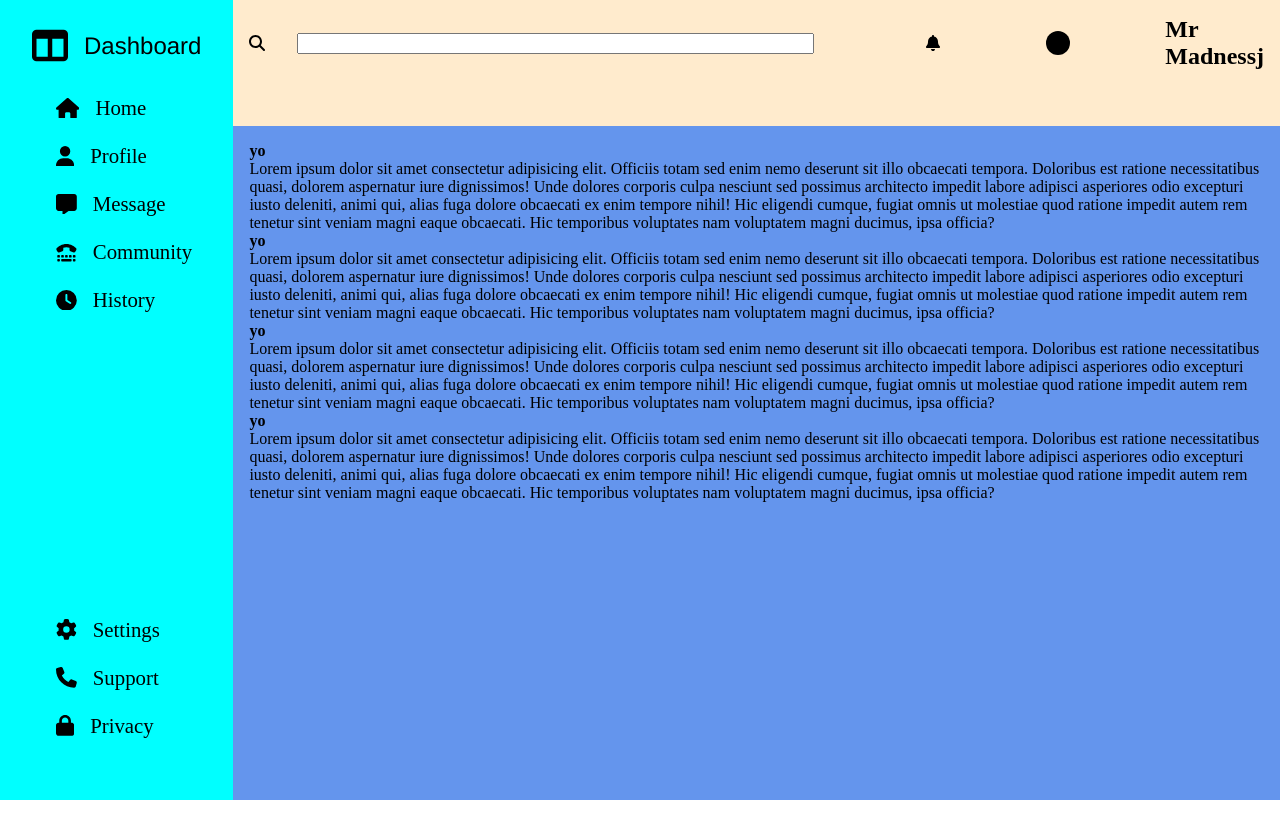
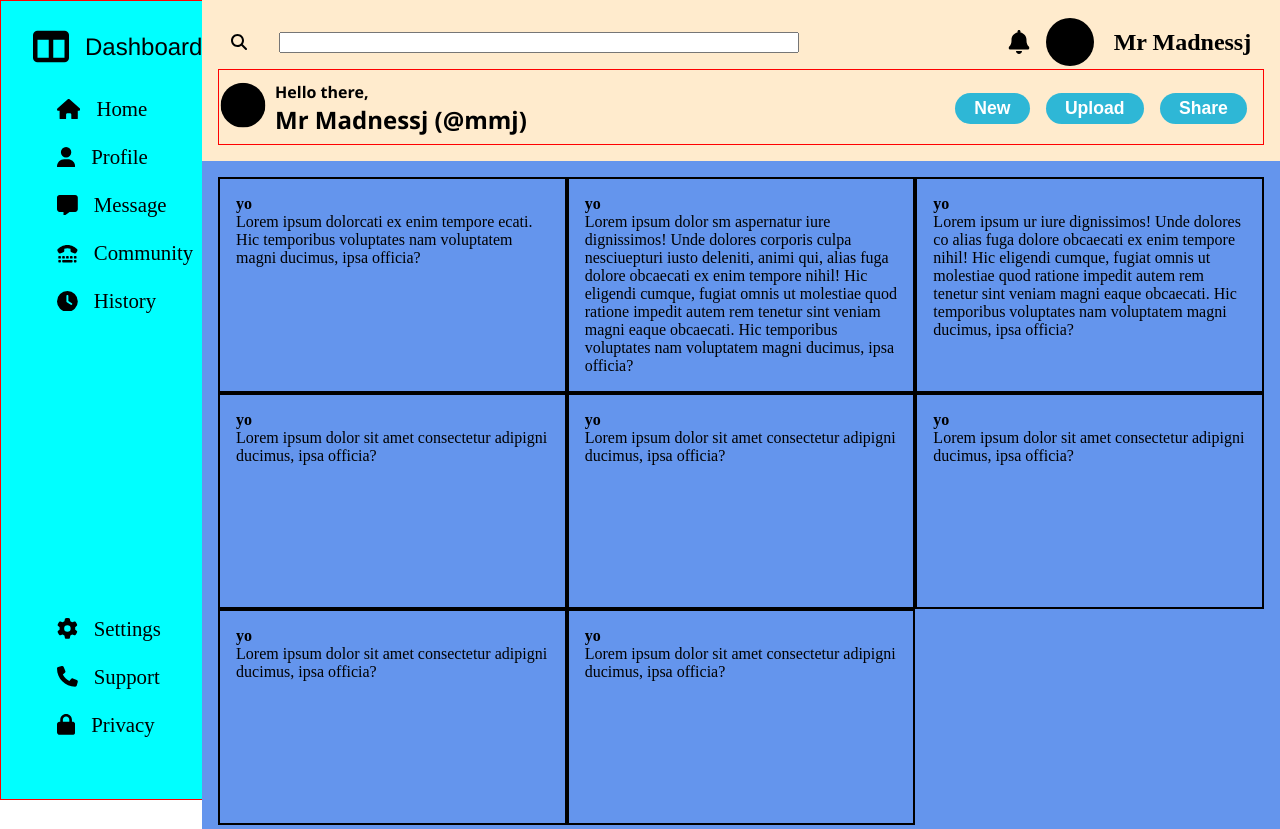
Before and after one commit to MrMadnessj/dashboard, a plain HTML site: page index.html in a window 1280 px wide. Shown: the top 829 px of the page. Before the commit the page ends 806 px from the top, so only its background shows below. Drawn offline with Linux system fonts and the light colour scheme.

Commit message:
added header bar and made fixed sidebar

```diff
--- a/index.html
+++ b/index.html
@@ -56,6 +56,7 @@
             </div>
 
         </div>
+        <div class="right-side">
             <div class="header-panel">
                 <div class="first-panel">
                     <div class="search-panel">
@@ -64,36 +65,79 @@
                     </div>
 
                     <div class="notification-panel">
-                    <svg xmlns="http://www.w3.org/2000/svg" height="1em" viewBox="0 0 448 512"><!--! Font Awesome Free 6.4.0 by @fontawesome - https://fontawesome.com License - https://fontawesome.com/license (Commercial License) Copyright 2023 Fonticons, Inc. --><path d="M224 0c-17.7 0-32 14.3-32 32V51.2C119 66 64 130.6 64 208v18.8c0 47-17.3 92.4-48.5 127.6l-7.4 8.3c-8.4 9.4-10.4 22.9-5.3 34.4S19.4 416 32 416H416c12.6 0 24-7.4 29.2-18.9s3.1-25-5.3-34.4l-7.4-8.3C401.3 319.2 384 273.9 384 226.8V208c0-77.4-55-142-128-156.8V32c0-17.7-14.3-32-32-32zm45.3 493.3c12-12 18.7-28.3 18.7-45.3H224 160c0 17 6.7 33.3 18.7 45.3s28.3 18.7 45.3 18.7s33.3-6.7 45.3-18.7z"/></svg>
-                    <svg xmlns="http://www.w3.org/2000/svg" height="1.5em" viewBox="0 0 512 512"><!--! Font Awesome Free 6.4.0 by @fontawesome - https://fontawesome.com License - https://fontawesome.com/license (Commercial License) Copyright 2023 Fonticons, Inc. --><path d="M256 512A256 256 0 1 0 256 0a256 256 0 1 0 0 512z"/></svg>
+                        <svg class="bell" xmlns="http://www.w3.org/2000/svg" height="1em" viewBox="0 0 448 512"><!--! Font Awesome Free 6.4.0 by @fontawesome - https://fontawesome.com License - https://fontawesome.com/license (Commercial License) Copyright 2023 Fonticons, Inc. --><path d="M224 0c-17.7 0-32 14.3-32 32V51.2C119 66 64 130.6 64 208v18.8c0 47-17.3 92.4-48.5 127.6l-7.4 8.3c-8.4 9.4-10.4 22.9-5.3 34.4S19.4 416 32 416H416c12.6 0 24-7.4 29.2-18.9s3.1-25-5.3-34.4l-7.4-8.3C401.3 319.2 384 273.9 384 226.8V208c0-77.4-55-142-128-156.8V32c0-17.7-14.3-32-32-32zm45.3 493.3c12-12 18.7-28.3 18.7-45.3H224 160c0 17 6.7 33.3 18.7 45.3s28.3 18.7 45.3 18.7s33.3-6.7 45.3-18.7z"/></svg>
+                        <svg class="profile" xmlns="http://www.w3.org/2000/svg" height="1.5em" viewBox="0 0 512 512"><!--! Font Awesome Free 6.4.0 by @fontawesome - https://fontawesome.com License - https://fontawesome.com/license (Commercial License) Copyright 2023 Fonticons, Inc. --><path d="M256 512A256 256 0 1 0 256 0a256 256 0 1 0 0 512z"/></svg>
+
                         <h2>Mr Madnessj</h2>
                     </div>
                 </div>
                 <div class="second-panel">
                     <div class="profile-panel">
-
+                        <div class="pro">
+                            <svg class="profile" xmlns="http://www.w3.org/2000/svg" height="1em" viewBox="0 0 512 512"><!--! Font Awesome Free 6.4.0 by @fontawesome - https://fontawesome.com License - https://fontawesome.com/license (Commercial License) Copyright 2023 Fonticons, Inc. --><path d="M256 512A256 256 0 1 0 256 0a256 256 0 1 0 0 512z"/></svg>
+                        </div>
+                        <div class="gretting">
+                            <p class="hello">Hello there,</p>
+                            <p class="username">Mr Madnessj (@mmj)</p>
+                        </div>
                     </div>
                     <div class="contorl-panel">
-
+                        <button>New</button>
+                        <button>Upload</button>
+                        <button>Share</button>
                     </div>
                 </div>
             </div>
+
             <div class="body-panel">
                 <div>
                     <h4>yo</h4>
-                <p>Lorem ipsum dolor sit amet consectetur adipisicing elit. Officiis totam sed enim nemo deserunt sit illo obcaecati tempora. Doloribus est ratione necessitatibus quasi, dolorem aspernatur iure dignissimos! Unde dolores corporis culpa nesciunt sed possimus architecto impedit labore adipisci asperiores odio excepturi iusto deleniti, animi qui, alias fuga dolore obcaecati ex enim tempore nihil! Hic eligendi cumque, fugiat omnis ut molestiae quod ratione impedit autem rem tenetur sint veniam magni eaque obcaecati. Hic temporibus voluptates nam voluptatem magni ducimus, ipsa officia?</p>
+                    <p>Lorem ipsum dolorcati ex enim tempore ecati. Hic temporibus voluptates nam voluptatem magni ducimus, ipsa officia?</p>
                 </div>
                 <div>
                     <h4>yo</h4>
-                <p>Lorem ipsum dolor sit amet consectetur adipisicing elit. Officiis totam sed enim nemo deserunt sit illo obcaecati tempora. Doloribus est ratione necessitatibus quasi, dolorem aspernatur iure dignissimos! Unde dolores corporis culpa nesciunt sed possimus architecto impedit labore adipisci asperiores odio excepturi iusto deleniti, animi qui, alias fuga dolore obcaecati ex enim tempore nihil! Hic eligendi cumque, fugiat omnis ut molestiae quod ratione impedit autem rem tenetur sint veniam magni eaque obcaecati. Hic temporibus voluptates nam voluptatem magni ducimus, ipsa officia?</p>
+                    <p>Lorem ipsum dolor sm aspernatur iure dignissimos! Unde dolores corporis culpa nesciuepturi iusto deleniti, animi qui, alias fuga dolore obcaecati ex enim tempore nihil! Hic eligendi cumque, fugiat omnis ut molestiae quod ratione impedit autem rem tenetur sint veniam magni eaque obcaecati. Hic temporibus voluptates nam voluptatem magni ducimus, ipsa officia?</p>
                 </div>
                 <div>
+                    <div>
                         <h4>yo</h4>
-                <p>Lorem ipsum dolor sit amet consectetur adipisicing elit. Officiis totam sed enim nemo deserunt sit illo obcaecati tempora. Doloribus est ratione necessitatibus quasi, dolorem aspernatur iure dignissimos! Unde dolores corporis culpa nesciunt sed possimus architecto impedit labore adipisci asperiores odio excepturi iusto deleniti, animi qui, alias fuga dolore obcaecati ex enim tempore nihil! Hic eligendi cumque, fugiat omnis ut molestiae quod ratione impedit autem rem tenetur sint veniam magni eaque obcaecati. Hic temporibus voluptates nam voluptatem magni ducimus, ipsa officia?</p>
+                        <p>Lorem ipsum ur iure dignissimos! Unde dolores co alias fuga dolore obcaecati ex enim tempore nihil! Hic eligendi cumque, fugiat omnis ut molestiae quod ratione impedit autem rem tenetur sint veniam magni eaque obcaecati. Hic temporibus voluptates nam voluptatem magni ducimus, ipsa officia?</p>
+                    </div>
                 </div>
                 <div>
+                    <div>
                         <h4>yo</h4>
-                <p>Lorem ipsum dolor sit amet consectetur adipisicing elit. Officiis totam sed enim nemo deserunt sit illo obcaecati tempora. Doloribus est ratione necessitatibus quasi, dolorem aspernatur iure dignissimos! Unde dolores corporis culpa nesciunt sed possimus architecto impedit labore adipisci asperiores odio excepturi iusto deleniti, animi qui, alias fuga dolore obcaecati ex enim tempore nihil! Hic eligendi cumque, fugiat omnis ut molestiae quod ratione impedit autem rem tenetur sint veniam magni eaque obcaecati. Hic temporibus voluptates nam voluptatem magni ducimus, ipsa officia?</p>
+                        <p>Lorem ipsum dolor sit amet consectetur adipigni ducimus, ipsa officia?</p>
+                    </div>
+                </div>
+
+                <div>
+                    <div>
+                        <h4>yo</h4>
+                        <p>Lorem ipsum dolor sit amet consectetur adipigni ducimus, ipsa officia?</p>
+                    </div>
+                </div>
+
+                <div>
+                    <div>
+                        <h4>yo</h4>
+                        <p>Lorem ipsum dolor sit amet consectetur adipigni ducimus, ipsa officia?</p>
+                    </div>
+                </div>
+
+                <div>
+                    <div>
+                        <h4>yo</h4>
+                        <p>Lorem ipsum dolor sit amet consectetur adipigni ducimus, ipsa officia?</p>
+                    </div>
+                </div>
+
+                <div>
+                    <div>
+                        <h4>yo</h4>
+                        <p>Lorem ipsum dolor sit amet consectetur adipigni ducimus, ipsa officia?</p>
+                    </div>
+                </div>
             </div>
         </div>
     </div>
--- a/static/style.css
+++ b/static/style.css
@@ -15,9 +15,14 @@
 
 
 .side-panel{
+    height: 100%;
     background-color: aqua;
     padding: 1rem;
+    grid-column: 1 / 2;
     grid-row: 1 / 3;
+    position: fixed;
+    top: 0; left: 0; right: 0; bottom: 0;
+    border: 1px solid red;
 }
 
 
@@ -33,7 +38,10 @@
     grid-row: 2 / 3;
 }
 
-
+.right-side{
+    position: relative;
+    grid-column: 2 / 3;
+}
 
 /*dashboard*/
 .dash-container{
@@ -88,7 +96,10 @@ li{
     display: flex;
     justify-content: space-between;
     align-items: center;
+
+    margin: 0.8rem;
 }
+
 
 .search-panel{
     display: flex;
@@ -97,15 +108,78 @@ li{
 }
 
 .notification-panel{
-    display: grid;
+    display: flex;
     align-items: center;
     justify-content: flex-end;
     gap: 2rem;
     flex: 1;
-    grid-template-columns: 1fr 1fr 1fr;
+
+}
+
+.bell{
+    transform: scale(1.5);
+}
+
+.profile{
+    transform: scale(2);
 }
 
 .searchbar{
     flex: 1;
     margin: 0 7rem 0 2rem;
 }
+
+
+.second-panel{
+    display: flex;
+    justify-content: space-between;
+    align-items: center;
+    padding: 0.7rem 1rem 0.5rem 1rem;
+    border: 1px solid red;
+}
+
+.profile-panel{
+    font-family: 'Segoe UI', Tahoma, Geneva, Verdana, sans-serif;
+    font-weight: 800;
+    display: flex;
+    align-items: center;
+    gap: 1.5rem;
+}
+
+.pro{
+    transform: scale(1.4);
+}
+
+.username{
+    font-size: 1.5rem;
+}
+
+.contorl-panel{
+    display: flex;
+    gap: 1rem;
+}
+
+.contorl-panel > button{
+    padding: 0.3rem 1.2rem;
+    border: none;
+    background-color: rgba(16, 176, 216, 0.87);
+    border-radius: 1rem;
+    font-size: 1.1rem;
+    font-weight: bold;
+    color: white;
+}
+
+
+
+/*Body*/
+.body-panel{
+    display: grid;
+    grid-template-columns: 1fr 1fr 1fr;
+    grid-template-rows: 1fr 1fr 1fr 1fr 1fr ;
+
+}
+
+.body-panel > div{
+    padding: 1rem;
+    border: 2px solid black;
+}
```
Lines whose indentation alone changed are shown as unchanged.
